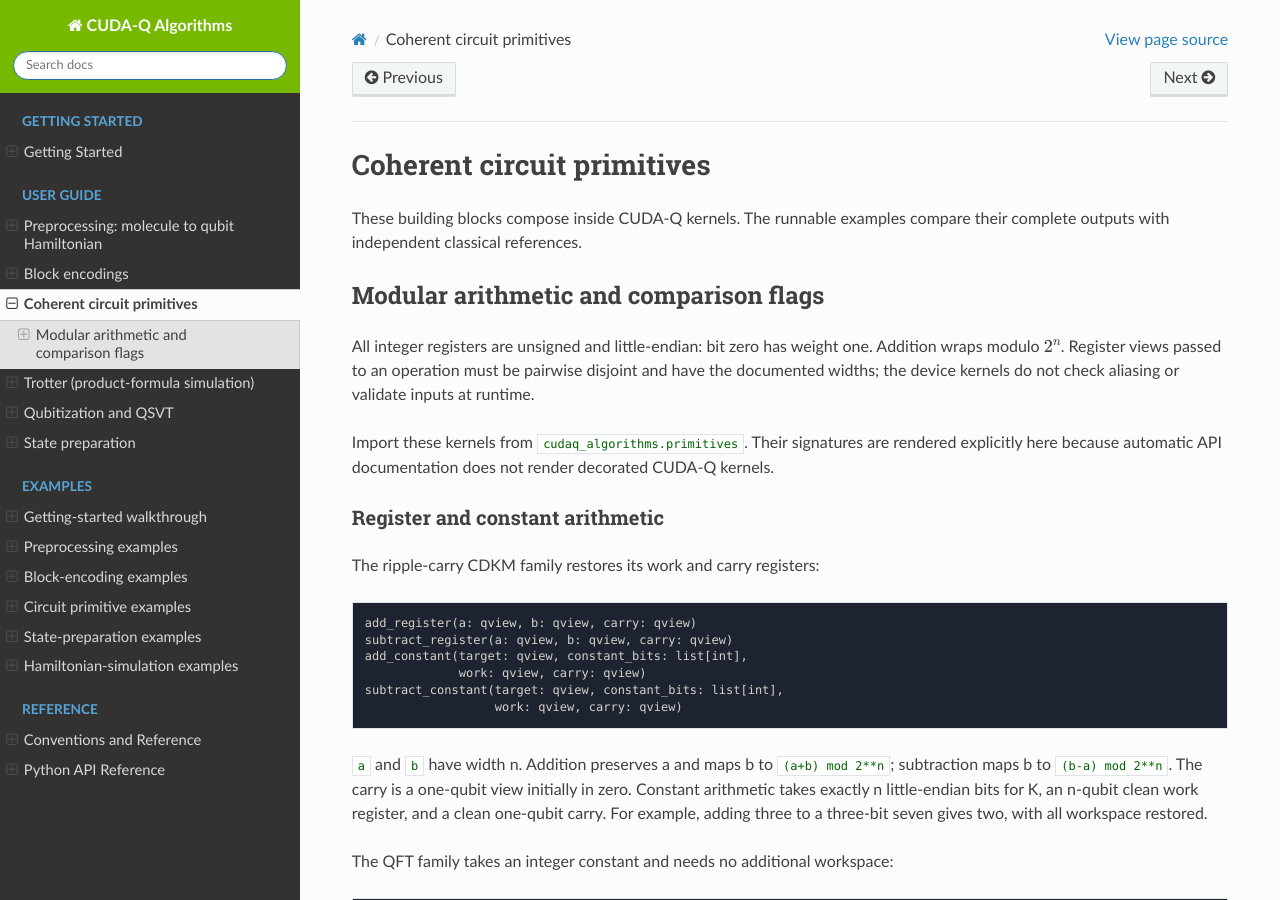
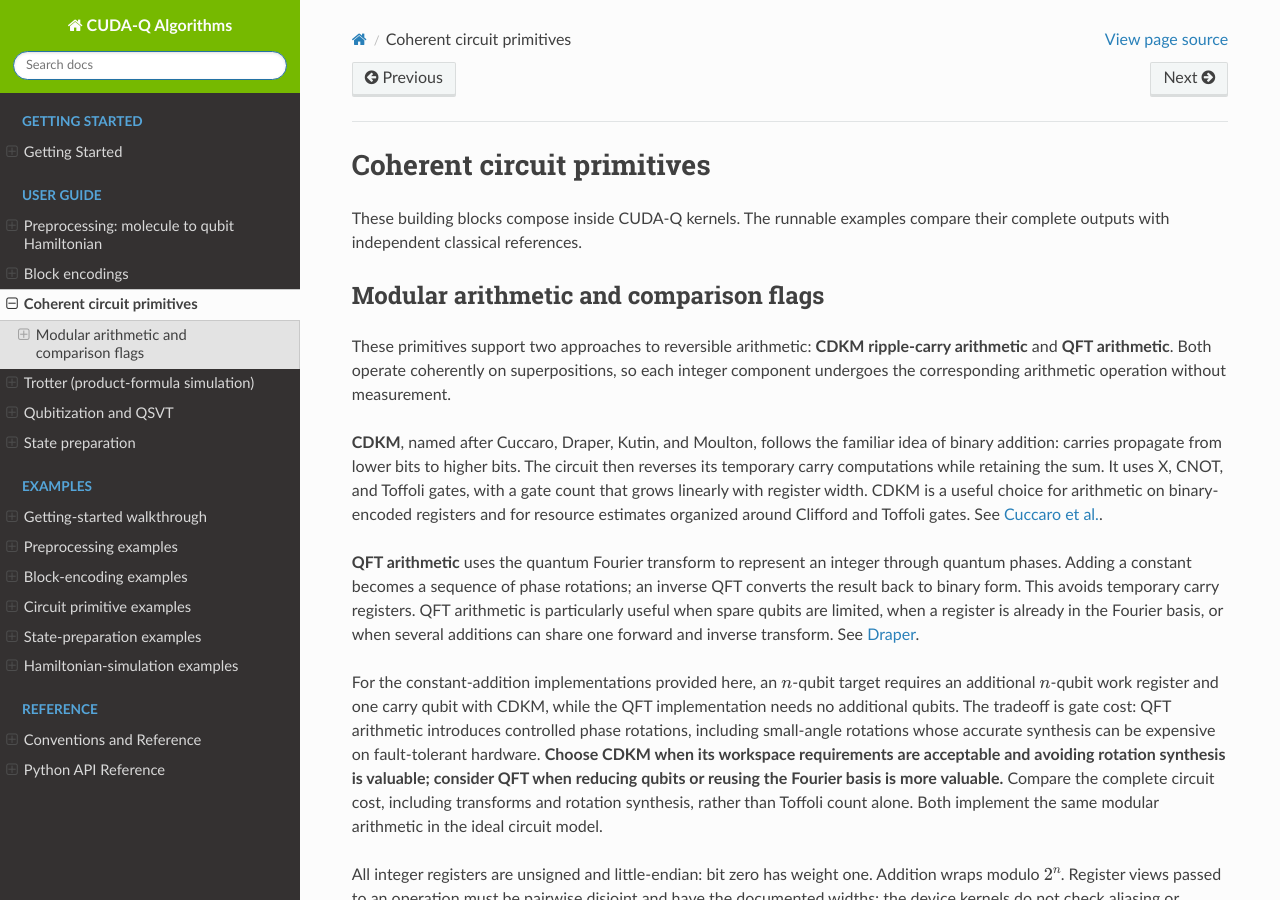
Before and after one commit to NVIDIA/cudaq-algorithms, a Sphinx documentation site: the page built from docs/sphinx/guide/primitives.rst, in a window 1280 px wide and 900 px high. Built offline with Sphinx 7.4.7 and the Read the Docs theme 3.1.0, drawn with Linux system fonts in a browser that asks for light colours.

Commit message:
docs: introduce CDKM and QFT arithmetic tradeoffs
Signed-off-by: Scott Thornton <wsttiger@gmail.com>

```diff
--- a/docs/sphinx/guide/primitives.rst
+++ b/docs/sphinx/guide/primitives.rst
@@ -6,6 +6,40 @@
 
 Modular arithmetic and comparison flags
 ---------------------------------------
+
+These primitives support two approaches to reversible arithmetic: **CDKM
+ripple-carry arithmetic** and **QFT arithmetic**. Both operate coherently on
+superpositions, so each integer component undergoes the corresponding
+arithmetic operation without measurement.
+
+**CDKM**, named after Cuccaro, Draper, Kutin, and Moulton, follows the familiar
+idea of binary addition: carries propagate from lower bits to higher bits.
+The circuit then reverses its temporary carry computations while retaining
+the sum. It uses X, CNOT, and Toffoli gates, with a gate count that grows
+linearly with register width. CDKM is a useful choice for arithmetic on
+binary-encoded registers and for resource estimates organized around Clifford
+and Toffoli gates. See `Cuccaro et al.
+<https://arxiv.org/abs/quant-ph/0410184>`_.
+
+**QFT arithmetic** uses the quantum Fourier transform to represent an integer
+through quantum phases. Adding a constant becomes a sequence of phase
+rotations; an inverse QFT converts the result back to binary form. This
+avoids temporary carry registers. QFT arithmetic is particularly useful when
+spare qubits are limited, when a register is already in the Fourier basis,
+or when several additions can share one forward and inverse transform.
+See `Draper <https://arxiv.org/abs/quant-ph/0008033>`_.
+
+For the constant-addition implementations provided here, an :math:`n`-qubit
+target requires an additional :math:`n`-qubit work register and one carry
+qubit with CDKM, while the QFT implementation needs no additional qubits.
+The tradeoff is gate cost: QFT arithmetic introduces controlled phase
+rotations, including small-angle rotations whose accurate synthesis can be
+expensive on fault-tolerant hardware. **Choose CDKM when its workspace
+requirements are acceptable and avoiding rotation synthesis is valuable;
+consider QFT when reducing qubits or reusing the Fourier basis is more
+valuable.** Compare the complete circuit cost, including transforms and
+rotation synthesis, rather than Toffoli count alone. Both implement the same
+modular arithmetic in the ideal circuit model.
 
 All integer registers are unsigned and little-endian: bit zero has weight
 one. Addition wraps modulo :math:`2^n`. Register views passed to an operation
```
